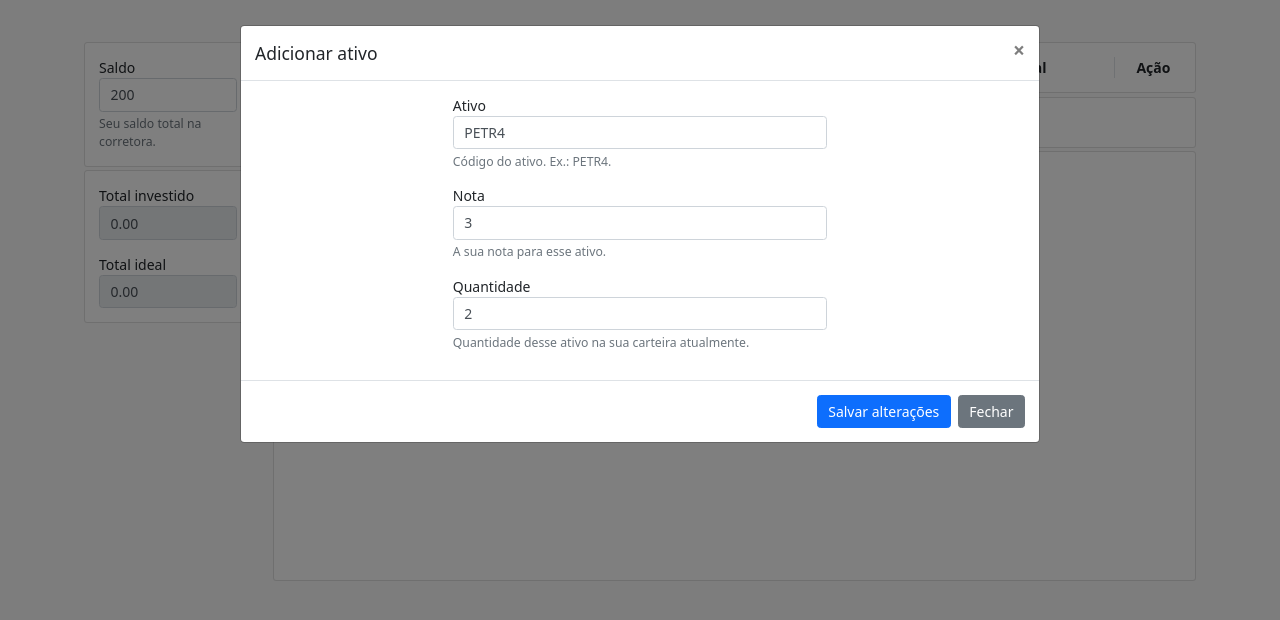
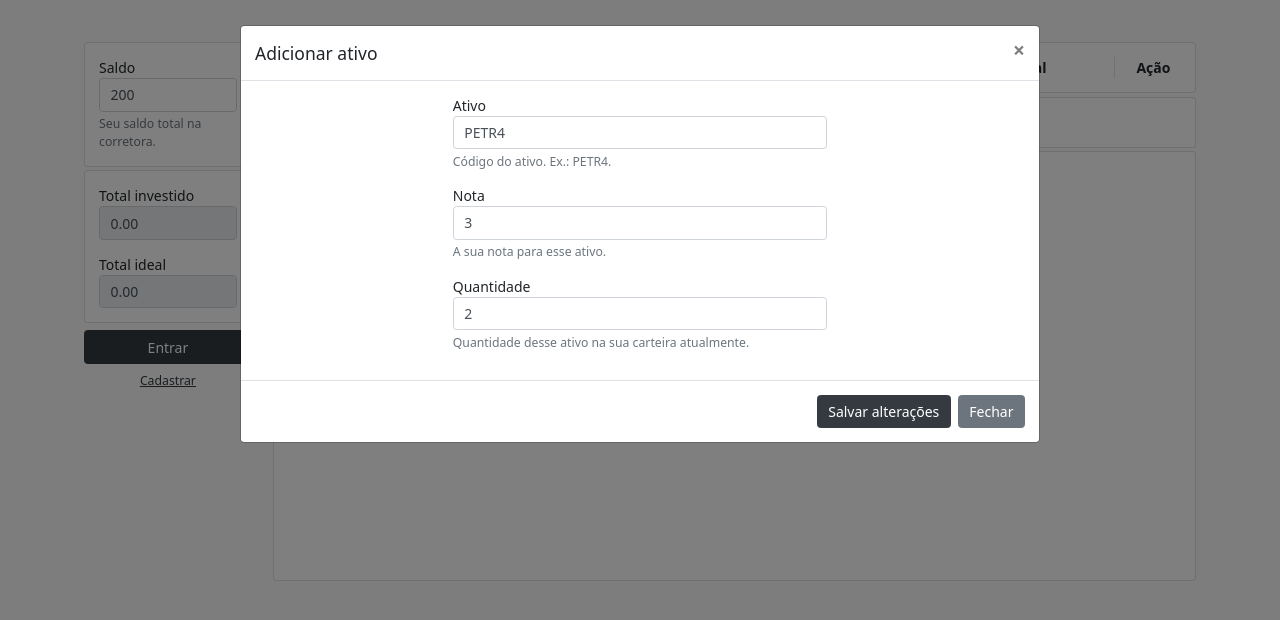
Before and after one commit to danjsillva/planilhapit-web, a React (Create React App) app: page / in a window 1280 px wide. Both pictures are taken after a click on the element 734 px from the left and 122 px from the top of the page. Shown: the top 620 px of the page. Built offline with nearby package versions, Linux system fonts and the light colour scheme.

Commit message:
feat: ajustes no tema e no layout

```diff
--- a/src/components/Sidebar.js
+++ b/src/components/Sidebar.js
@@ -51,6 +51,17 @@ const Sidebar = () => {
           </div>
         </div>
       </div>
+
+      <div className="mt-2">
+        <div className="row">
+          <div className="col-6 col-lg-12">
+            <button className="btn btn-dark btn-block">Entrar</button>
+          </div>
+          <div className="col-6 col-lg-12 mt-1">
+            <button className="btn btn-link btn-sm btn-block text-dark">Cadastrar</button>
+          </div>
+        </div>
+      </div>
     </div>
   );
 };
--- a/src/components/StockModal.js
+++ b/src/components/StockModal.js
@@ -112,7 +112,7 @@ const StockModal = () => {
           <div className="modal-footer">
             <button
               type="button"
-              className="btn btn-primary"
+              className="btn btn-dark"
               onClick={handleSubmitForm}
             >
               Salvar alterações
--- a/src/components/StocksChart.js
+++ b/src/components/StocksChart.js
@@ -92,7 +92,7 @@ const StockChart = () => {
               cy={200}
               innerRadius={60}
               outerRadius={80}
-              fill="#0d6efd"
+              fill="#343a40"
               dataKey="volume"
               activeIndex={activeIndex}
               activeShape={renderActiveShape}
--- a/src/style.css
+++ b/src/style.css
@@ -7,6 +7,11 @@ body {
   background-color: #fafafa;
 }
 
+* {
+  outline: none;
+  box-shadow:none !important;
+}
+
 .pointer {
   cursor: pointer;
 }
```
